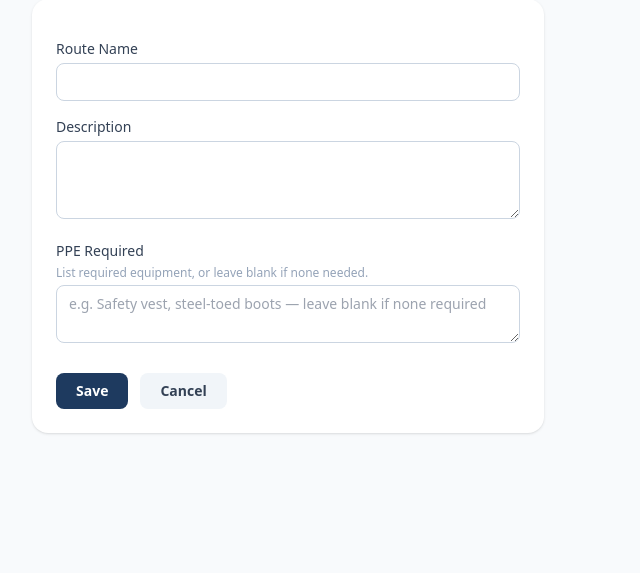
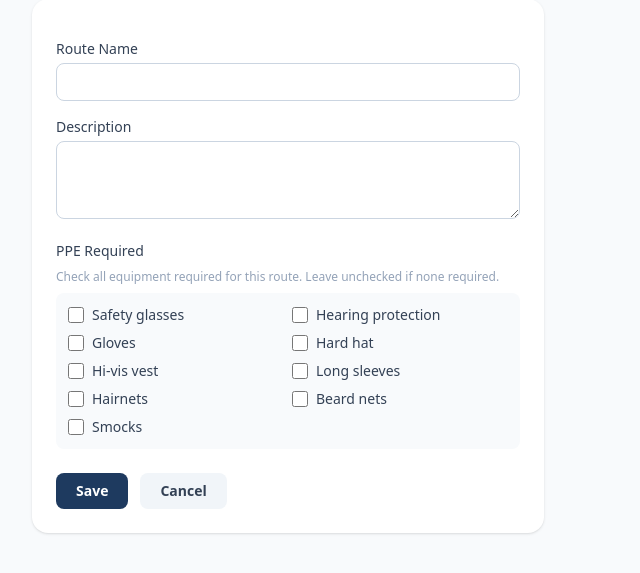
Before and after one commit to SethSorrellDev/AssistantScheduler, a Flask app: template app/templates/manager/route_form.html in a window 1280 px wide. Shown: the part 153-726 px from the top of the page, without its empty margins (0-640 px from the left). Run offline with Flask 3, Linux system fonts and the light colour scheme; the template is opened without the code that fills it: values that come from a table or form of the project are taken from there, others are empty; some libraries are stand-ins or nearby versions.

Commit message:
Convert PPE required to a fixed checklist with per-item icons

```diff
--- a/app/__init__.py
+++ b/app/__init__.py
@@ -81,4 +81,10 @@ def create_app():
         from flask import redirect, url_for
         return redirect(url_for("auth.login"))
 
+    from app.manager.forms import PPE_ICONS
+
+    @app.template_filter("ppe_icon")
+    def ppe_icon(item_name):
+        return PPE_ICONS.get(item_name.strip(), "🦺")
+
     return app
--- a/app/manager/forms.py
+++ b/app/manager/forms.py
@@ -1,13 +1,42 @@
 from flask_wtf import FlaskForm
 from wtforms import (StringField, PasswordField, SelectField, TextAreaField,
-                     DateField, TimeField, SubmitField, IntegerField)
+                     DateField, TimeField, SubmitField, IntegerField,
+                     SelectMultipleField)
+from wtforms.widgets import ListWidget, CheckboxInput
 from wtforms.validators import DataRequired, Email, Length, Optional, NumberRange
+
+
+PPE_OPTIONS = [
+    "Safety glasses",
+    "Hearing protection",
+    "Gloves",
+    "Hard hat",
+    "Hi-vis vest",
+    "Long sleeves",
+    "Hairnets",
+    "Beard nets",
+    "Smocks",
+]
+
+PPE_ICONS = {
+    "Safety glasses": "🥽",
+    "Hearing protection": "🎧",
+    "Gloves": "🧤",
+    "Hard hat": "⛑️",
+    "Hi-vis vest": "🦺",
+    "Long sleeves": "👕",
+    "Hairnets": "🧢",
+    "Beard nets": "🧔",
+    "Smocks": "🥼",
+}
 
 
 class EmployeeForm(FlaskForm):
     name = StringField('Name', validators=[DataRequired(), Length(max=100)])
     email = StringField('Email', validators=[
-        DataRequired(), Email(), Length(max=150)
+        DataRequired(),
+        Email(),
+        Length(max=150)
     ])
     password = PasswordField('Password', validators=[Optional(), Length(min=6, max=150)])
     role = SelectField('Role', coerce=int, validators=[DataRequired()])
@@ -17,10 +46,12 @@ class EmployeeForm(FlaskForm):
 class RouteForm(FlaskForm):
     name = StringField('Route Name', validators=[DataRequired(), Length(max=100)])
     description = TextAreaField('Description', validators=[Optional()])
-    ppe_required = TextAreaField(
+    ppe_required = SelectMultipleField(
         'PPE Required',
+        choices=[(item, item) for item in PPE_OPTIONS],
+        widget=ListWidget(prefix_label=False),
+        option_widget=CheckboxInput(),
         validators=[Optional()],
-        render_kw={"placeholder": "e.g. Safety vest, steel-toed boots — leave blank if none required"}
     )
     submit = SubmitField('Save')
 
--- a/app/manager/routes.py
+++ b/app/manager/routes.py
@@ -143,7 +143,7 @@ def add_route():
         route = Route(
             name=form.name.data,
             description=form.description.data,
-            ppe_required=form.ppe_required.data or None,
+            ppe_required=', '.join(form.ppe_required.data) if form.ppe_required.data else None,
         )
         db.session.add(route)
         db.session.commit()
@@ -156,10 +156,12 @@ def add_route():
 def edit_route(route_id):
     route = db.get_or_404(Route, route_id)
     form = RouteForm(obj=route)
+    if request.method == 'GET' and route.ppe_required:
+        form.ppe_required.data = [item.strip() for item in route.ppe_required.split(',')]
     if form.validate_on_submit():
         route.name = form.name.data
         route.description = form.description.data
-        route.ppe_required = form.ppe_required.data or None
+        route.ppe_required = ', '.join(form.ppe_required.data) if form.ppe_required.data else None
         db.session.commit()
         flash(f'Route "{route.name}" updated.', 'success')
         return redirect(url_for('manager.routes'))
--- a/app/templates/manager/route_form.html
+++ b/app/templates/manager/route_form.html
@@ -16,9 +16,16 @@
                 {{ form.description(class="w-full border border-slate-300 rounded-lg px-3 py-2 text-sm focus:outline-none focus:ring-2 focus:ring-blue-600", rows=3) }}
             </div>
             <div>
-                <label class="block text-sm font-medium text-slate-700 mb-1">PPE Required</label>
-                <p class="text-xs text-slate-400 mb-1">List required equipment, or leave blank if none needed.</p>
-                {{ form.ppe_required(class="w-full border border-slate-300 rounded-lg px-3 py-2 text-sm focus:outline-none focus:ring-2 focus:ring-blue-600", rows=2) }}
+                <label class="block text-sm font-medium text-slate-700 mb-2">PPE Required</label>
+                <p class="text-xs text-slate-400 mb-2">Check all equipment required for this route. Leave unchecked if none required.</p>
+                <div class="grid grid-cols-2 gap-2 bg-slate-50 rounded-lg p-3">
+                    {% for subfield in form.ppe_required %}
+                    <label class="flex items-center gap-2 text-sm text-slate-700 cursor-pointer">
+                        {{ subfield(class="w-4 h-4 accent-[#1e3a5f] cursor-pointer") }}
+                        {{ subfield.label.text }}
+                    </label>
+                    {% endfor %}
+                </div>
             </div>
             <div class="flex gap-3 pt-2">
                 {{ form.submit(class="bg-[#1e3a5f] hover:bg-[#2a5298] text-white text-sm font-semibold px-5 py-2 rounded-lg transition cursor-pointer") }}
```
Also changed, not shown: app/templates/employee/dashboard.html (+7 -1 lines), app/templates/manager/route_stops.html (+7 -2 lines), app/templates/manager/routes.html (+7 -3 lines), app/templates/manager/stops.html (+7 -3 lines).
